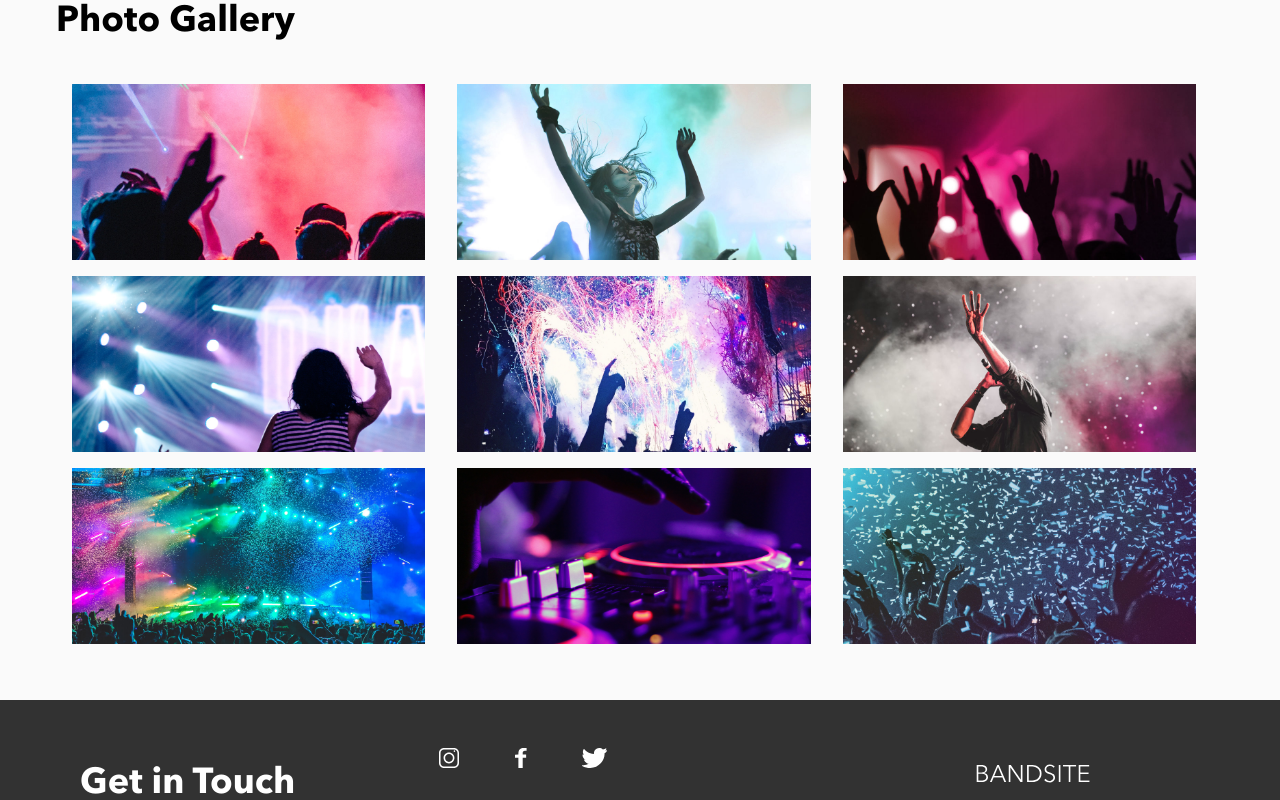
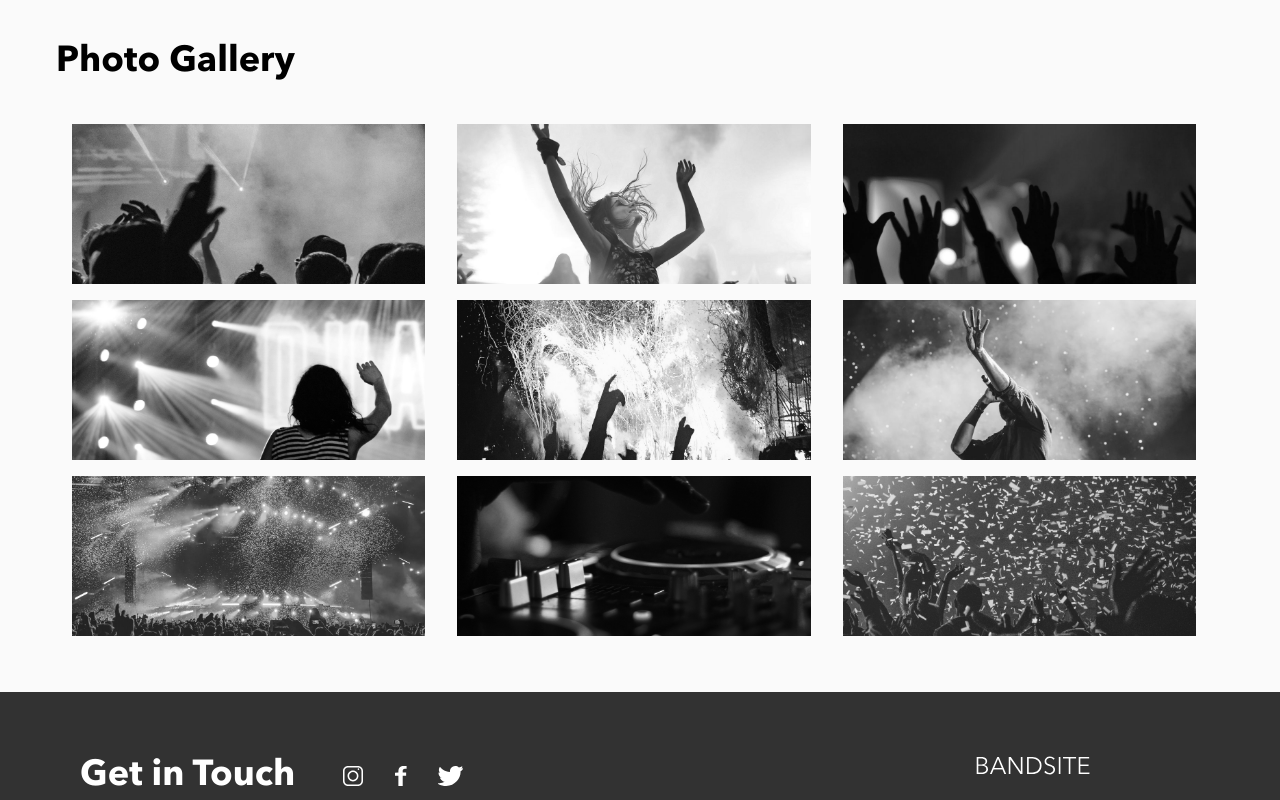
Before and after one commit to yogyatabhaskar/yogyata-bhaskar-bandsite, a plain HTML site: page index.html in a window 1280 px wide. Shown: the part 1500-2300 px from the top of the page. Drawn offline with Linux system fonts and the light colour scheme.

Commit message:
Updated hover effects

```diff
--- a/index.html
+++ b/index.html
@@ -11,7 +11,7 @@
     <!-- Header section- title and navigation-->
     <header class="header">
         <nav class="header__navbar">
-            <a class="header__link" href="#">
+            <a class="header__link" href="./index.html">
                 <img class="header__logo" src="./assets/logos/Logo-bandsite.svg" alt="bandsite-logo">
             </a>
             <ul class="header__navlist">
--- a/styles/partials/_body.scss
+++ b/styles/partials/_body.scss
@@ -74,8 +74,14 @@
 
     &__img {
         object-fit: cover;
-        height: 40vh;
+        height: 30vh;
         padding: 0 1rem;
+        @include tablet {
+            height: 35vh;
+       }
+        @include desktop{
+            height: 45vh;
+        }
     }
 
     &__words {
@@ -165,17 +171,22 @@
     }
     &__img {
         object-fit: cover;
-        height: 35vh;
+        height: 23vh;
         padding: 0 1rem 1rem 1rem;
+        filter: grayscale(1);
 
         @include tablet {
             width: 33%;
-            height: 18vh;
+            height: 20vh;
 
         }
         @include desktop {
             width: 33%;
-            height: 24vh;
+            height: 22vh;
+        }
+
+        &:hover{
+            filter: grayscale(0);
         }
 
     }
--- a/styles/partials/_footer.scss
+++ b/styles/partials/_footer.scss
@@ -38,13 +38,11 @@
 
     &__title {
         @include tablet {
-            margin-right: 4rem;
-            padding-right: 4rem;
+            padding-right: 3rem;
 
         }
         @include desktop {
-            margin-right: 4rem;
-            padding-right: 4rem;
+            padding-right: 3rem;
         }
     }
 
@@ -55,13 +53,15 @@
         width: 7.5rem;
 
         @include tablet {
-            padding: 2rem;
-            width: 12.5rem;
+
+            width: 7.5rem;
+            align-self: center;
         }
 
         @include desktop {
-            padding: 1rem;
-            width: 12.5rem;
+
+            width: 7.5rem;
+            align-self: center;
         }
     }
 
@@ -75,16 +75,16 @@
 
         @include desktop {
             display: flex;
-
+            width: 90%;
         }
     }
 
     &__associates{
         @include tablet {
-            padding: 1rem;
+            padding-right: 2rem;
         }
         @include desktop {
-            padding: 1rem;
+            padding-right: 5rem;
         }
 
     }
--- a/styles/partials/_header.scss
+++ b/styles/partials/_header.scss
@@ -63,15 +63,7 @@
         text-decoration: none;
         color: $color-tertiary;
         text-decoration: none;
-        padding: 0 2rem 1rem 2rem;
-
-        @include tablet{
-            padding: 0 1rem 1.5rem 1rem
-        }
-
-        @include desktop{
-            padding: 0 1rem 1.5rem 1rem
-        }
+        padding: 1.5rem 1rem 1rem 1rem;
 
         &:hover{
             background-color: $color-quaternary;
```
Also changed, not shown: styles/bio.css, 1 other file.
